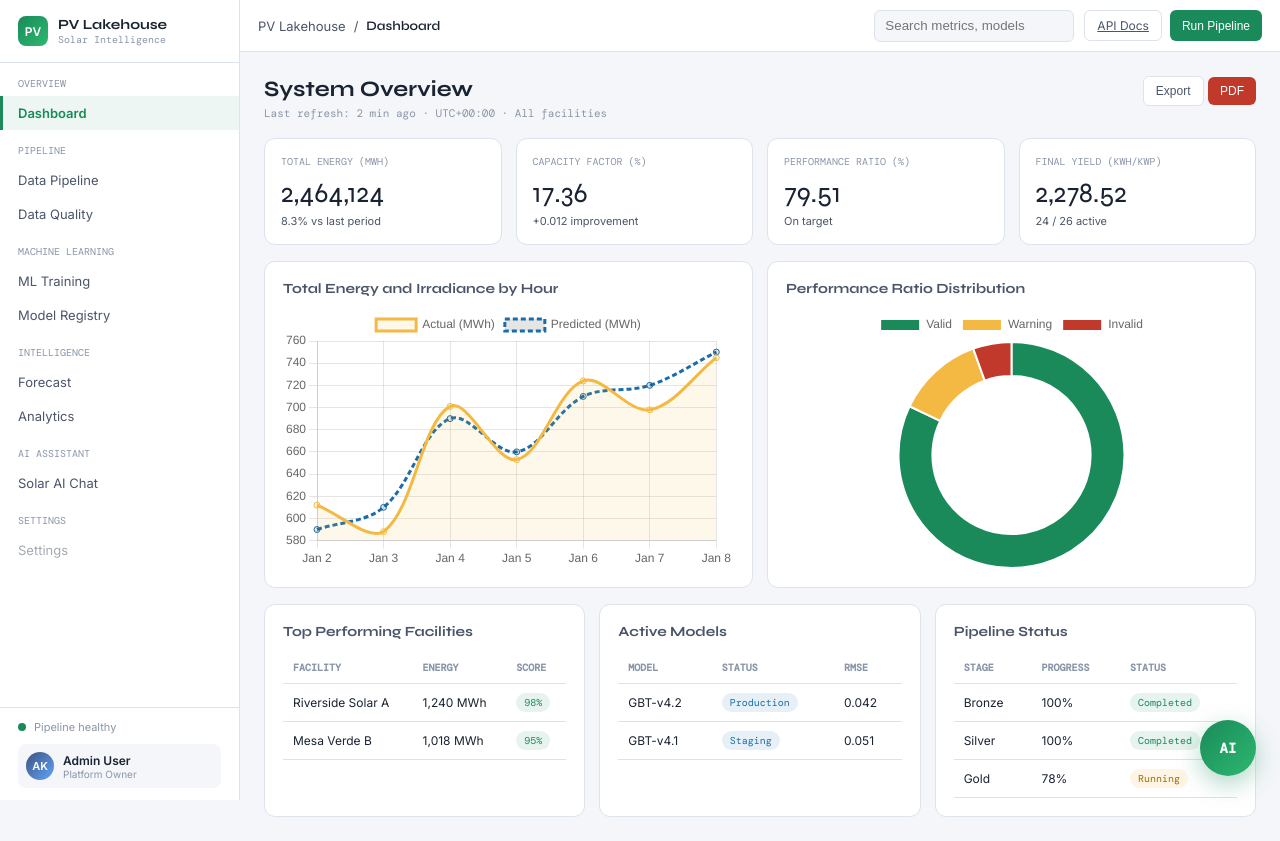
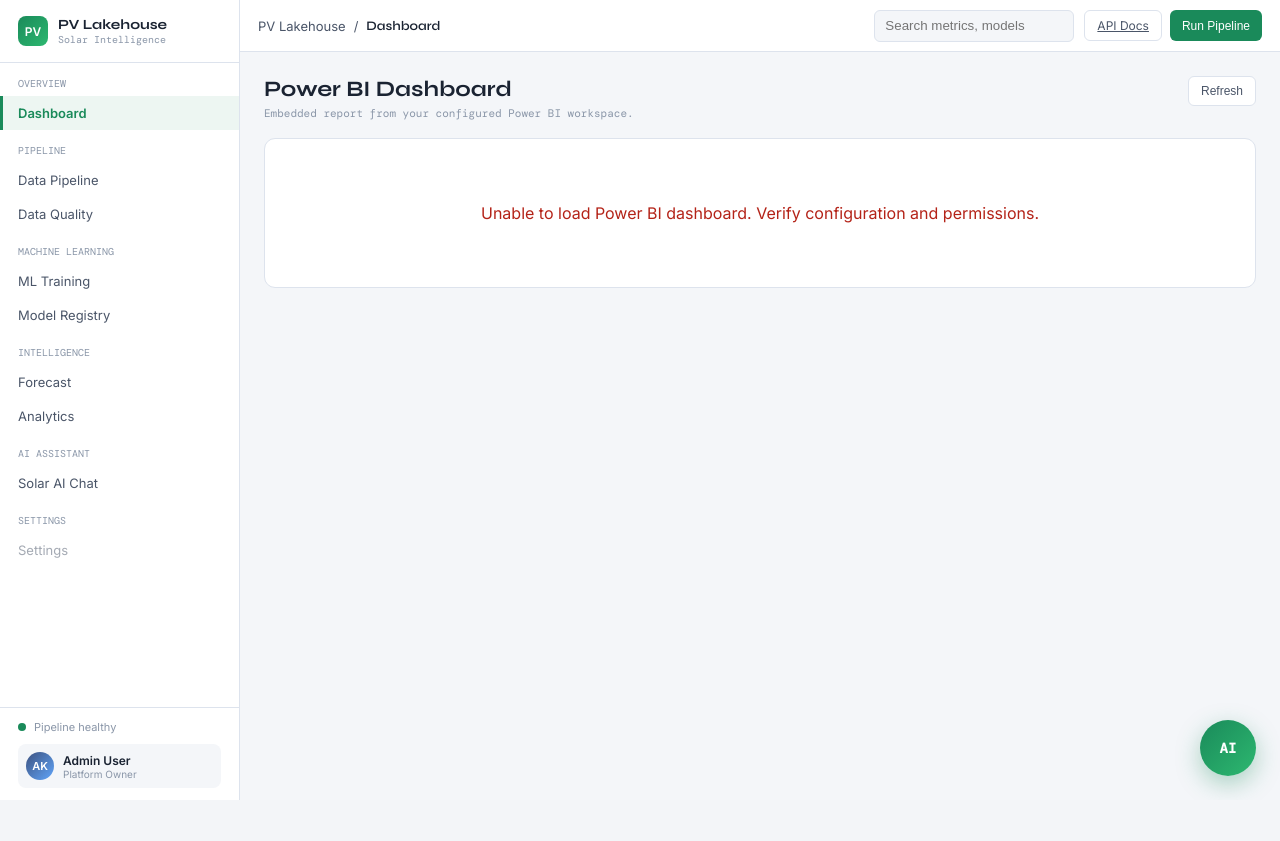
Before and after one commit to xuanquangIT/dlh-pv-website, a FastAPI app: page /dashboard in a window 1280 px wide. After the commit the page ends 800 px from the top, so only its background shows below. Run offline with FastAPI, Linux system fonts and the light colour scheme; some libraries are stand-ins or nearby versions; some web fonts are replaced.

Commit message:
fix dashboard

```diff
--- a/main/backend/app/api/dashboard/routes.py
+++ b/main/backend/app/api/dashboard/routes.py
@@ -1,6 +1,6 @@
 from fastapi import APIRouter, Depends
 
-from app.services.powerbi_service import get_powerbi_service, PowerBIService, EmbedTokenResponse
+from app.services.dashboard.powerbi_service import EmbedTokenResponse, PowerBIService, get_powerbi_service
 
 router = APIRouter(prefix="/dashboard", tags=["Dashboard"])
 
--- /dev/null
+++ b/main/backend/app/services/dashboard/__init__.py
@@ -0,0 +1 @@
+"""Dashboard-related services."""
--- a/main/frontend/templates/platform_portal/dashboard.html
+++ b/main/frontend/templates/platform_portal/dashboard.html
@@ -2,113 +2,139 @@
 
 {% block title %}PV Lakehouse - Dashboard{% endblock %}
 
+{% block head_extra %}
+<script src="https://cdn.jsdelivr.net/npm/powerbi-client@2.23.1/dist/powerbi.min.js"></script>
+{% endblock %}
+
 {% block content %}
 <section class="section-header">
     <div>
-        <h1 class="page-title">System Overview</h1>
-        <div class="page-subtitle">Last refresh: {{ last_refresh | default('2 min ago') }} · UTC+00:00 · {{ facility_filter | default('All facilities') }}</div>
+        <h1 class="page-title">Power BI Dashboard</h1>
+        <div class="page-subtitle">Embedded report from your configured Power BI workspace.</div>
     </div>
     <div>
-        <button class="btn btn-sec" type="button">Export</button>
-        <button class="btn btn-danger" type="button">PDF</button>
+        <button class="btn btn-sec" id="refresh-powerbi-btn" type="button">Refresh</button>
     </div>
 </section>
 
-<section class="grid-4" style="margin-bottom:16px;">
-    {% for kpi in kpi_data | default([
-        {'label':'Total Energy (MWh)','value':'2,464,124','delta':'8.3% vs last period'},
-        {'label':'Capacity Factor (%)','value':'17.36','delta':'+0.012 improvement'},
-        {'label':'Performance Ratio (%)','value':'79.51','delta':'On target'},
-        {'label':'Final Yield (kWh/kWp)','value':'2,278.52','delta':'24 / 26 active'}
-    ]) %}
-    <article class="kpi-card">
-        <div class="kpi-label">{{ kpi.label }}</div>
-        <div class="kpi-value">{{ kpi.value }}</div>
-        <div class="kpi-delta">{{ kpi.delta }}</div>
-    </article>
-    {% endfor %}
-</section>
-
-<section class="grid-2" style="margin-bottom:16px;">
-    <article class="card">
-        <h2 class="card-title">Total Energy and Irradiance by Hour</h2>
-        <div class="chart-box"><canvas id="energyChart"></canvas></div>
-    </article>
-    <article class="card">
-        <h2 class="card-title">Performance Ratio Distribution</h2>
-        <div class="chart-box"><canvas id="ratioChart"></canvas></div>
-    </article>
-</section>
-
-<section class="grid-3">
-    <article class="card">
-        <h2 class="card-title">Top Performing Facilities</h2>
-        <div class="table-wrap">
-            <table>
-                <thead>
-                    <tr><th>Facility</th><th>Energy</th><th>Score</th></tr>
-                </thead>
-                <tbody>
-                    {% for row in top_facilities | default([
-                        {'facility':'Riverside Solar A','energy':'1,240 MWh','score':'98%'},
-                        {'facility':'Mesa Verde B','energy':'1,018 MWh','score':'95%'}
-                    ]) %}
-                    <tr>
-                        <td>{{ row.facility }}</td>
-                        <td>{{ row.energy }}</td>
-                        <td><span class="badge badge-success">{{ row.score }}</span></td>
-                    </tr>
-                    {% endfor %}
-                </tbody>
-            </table>
-        </div>
-    </article>
-
-    <article class="card">
-        <h2 class="card-title">Active Models</h2>
-        <div class="table-wrap">
-            <table>
-                <thead>
-                    <tr><th>Model</th><th>Status</th><th>RMSE</th></tr>
-                </thead>
-                <tbody>
-                    {% for model in active_models | default([
-                        {'name':'GBT-v4.2','status':'Production','rmse':'0.042'},
-                        {'name':'GBT-v4.1','status':'Staging','rmse':'0.051'}
-                    ]) %}
-                    <tr>
-                        <td>{{ model.name }}</td>
-                        <td><span class="badge badge-info">{{ model.status }}</span></td>
-                        <td>{{ model.rmse }}</td>
-                    </tr>
-                    {% endfor %}
-                </tbody>
-            </table>
-        </div>
-    </article>
-
-    <article class="card">
-        <h2 class="card-title">Pipeline Status</h2>
-        <div class="table-wrap">
-            <table>
-                <thead>
-                    <tr><th>Stage</th><th>Progress</th><th>Status</th></tr>
-                </thead>
-                <tbody>
-                    {% for stage in pipeline_status | default([
-                        {'name':'Bronze','progress':'100%','status':'Completed'},
-                        {'name':'Silver','progress':'100%','status':'Completed'},
-                        {'name':'Gold','progress':'78%','status':'Running'}
-                    ]) %}
-                    <tr>
-                        <td>{{ stage.name }}</td>
-                        <td>{{ stage.progress }}</td>
-                        <td><span class="badge {% if stage.status == 'Running' %}badge-warn{% else %}badge-success{% endif %}">{{ stage.status }}</span></td>
-                    </tr>
-                    {% endfor %}
-                </tbody>
-            </table>
-        </div>
-    </article>
+<section class="card" style="padding: 14px;">
+    <div id="dashboardMessage" style="display: flex; min-height: 120px; align-items: center; justify-content: center; color: #5d6570; text-align: center;">
+        Loading embedded dashboard configuration...
+    </div>
+    <div id="powerbiContainer" style="display: none; width: 100%; height: min(76vh, 980px); border: 1px solid #d7dce3; border-radius: 12px; overflow: hidden;"></div>
 </section>
 {% endblock %}
+
+{% block scripts %}
+<script>
+    (function () {
+        let embeddedReport = null;
+
+        function showMessage(message, isError) {
+            const messageEl = document.getElementById("dashboardMessage");
+            const containerEl = document.getElementById("powerbiContainer");
+            if (!messageEl || !containerEl) return;
+
+            containerEl.style.display = "none";
+            messageEl.style.display = "flex";
+            messageEl.style.color = isError ? "#b42318" : "#5d6570";
+            messageEl.textContent = message;
+        }
+
+        function showContainer() {
+            const messageEl = document.getElementById("dashboardMessage");
+            const containerEl = document.getElementById("powerbiContainer");
+            if (!messageEl || !containerEl) return;
+
+            messageEl.style.display = "none";
+            containerEl.style.display = "block";
+        }
+
+        async function loadEmbedConfig() {
+            const response = await fetch("/dashboard/embed-info", {
+                method: "GET",
+                headers: { "Accept": "application/json" }
+            });
+
+            if (!response.ok) {
+                throw new Error("Cannot fetch Power BI embed information from backend.");
+            }
+
+            return response.json();
+        }
+
+        async function renderPowerBI() {
+            showMessage("Loading embedded dashboard configuration...", false);
+
+            try {
+                if (!window.powerbi || !window["powerbi-client"]) {
+                    throw new Error("Power BI client library is not available.");
+                }
+
+                const data = await loadEmbedConfig();
+                if (data.embed_token === "mock_embed_token_for_local_testing") {
+                    showMessage(
+                        "Power BI credentials are not configured. Set POWERBI_TENANT_ID, POWERBI_CLIENT_ID, POWERBI_CLIENT_SECRET, POWERBI_WORKSPACE_ID, and POWERBI_REPORT_ID.",
+                        true
+                    );
+                    return;
+                }
+
+                if (!data.embed_token || !data.embed_url || !data.report_id || data.embed_token === "error_fetching_token") {
+                    showMessage("Invalid Power BI embed response from backend service.", true);
+                    return;
+                }
+
+                const models = window["powerbi-client"].models;
+                const container = document.getElementById("powerbiContainer");
+                if (!container) {
+                    throw new Error("Power BI container not found.");
+                }
+
+                if (embeddedReport) {
+                    window.powerbi.reset(container);
+                }
+
+                const config = {
+                    type: "report",
+                    tokenType: models.TokenType.Embed,
+                    accessToken: data.embed_token,
+                    embedUrl: data.embed_url,
+                    id: data.report_id,
+                    permissions: models.Permissions.Read,
+                    settings: {
+                        panes: {
+                            filters: { visible: false },
+                            pageNavigation: { visible: true }
+                        },
+                        background: models.BackgroundType.Transparent
+                    }
+                };
+
+                showContainer();
+                embeddedReport = window.powerbi.embed(container, config);
+
+                embeddedReport.off("error");
+                embeddedReport.on("error", function (event) {
+                    console.error("Power BI embedding error", event.detail);
+                    showMessage("Power BI failed to render. Check browser console and backend logs.", true);
+                });
+            } catch (error) {
+                console.error("Error initializing Power BI dashboard", error);
+                showMessage("Unable to load Power BI dashboard. Verify configuration and permissions.", true);
+            }
+        }
+
+        document.addEventListener("DOMContentLoaded", function () {
+            const refreshButton = document.getElementById("refresh-powerbi-btn");
+            if (refreshButton) {
+                refreshButton.addEventListener("click", function () {
+                    renderPowerBI();
+                });
+            }
+
+            renderPowerBI();
+        });
+    })();
+</script>
+{% endblock %}
```
Also changed, not shown: main/backend/app/services/dashboard/powerbi_service.py (added, +114 -0 lines), main/backend/app/services/powerbi_service.py (deleted, +0 -115 lines), main/frontend/templates/dashboard.html (deleted, +0 -106 lines).
